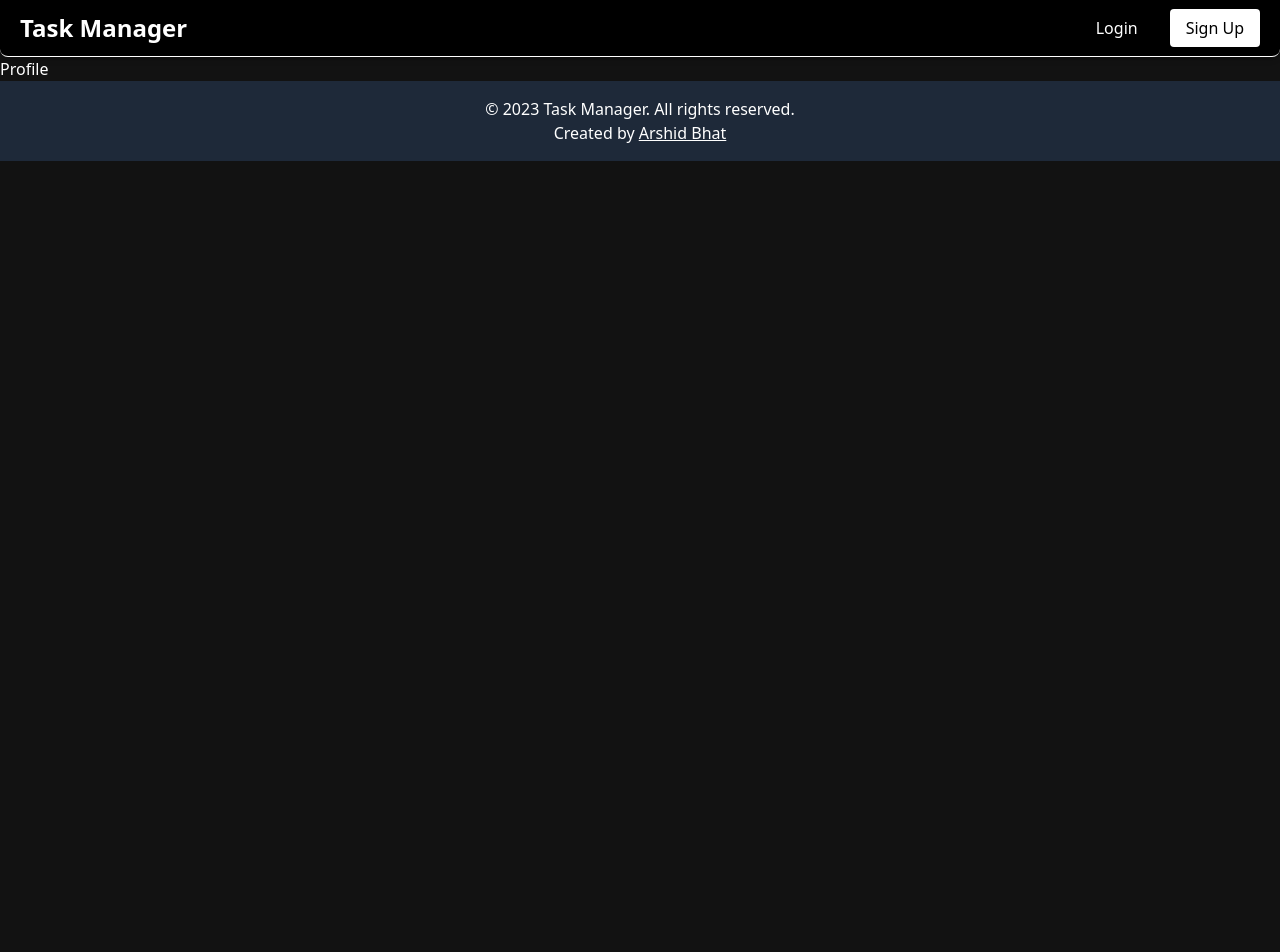
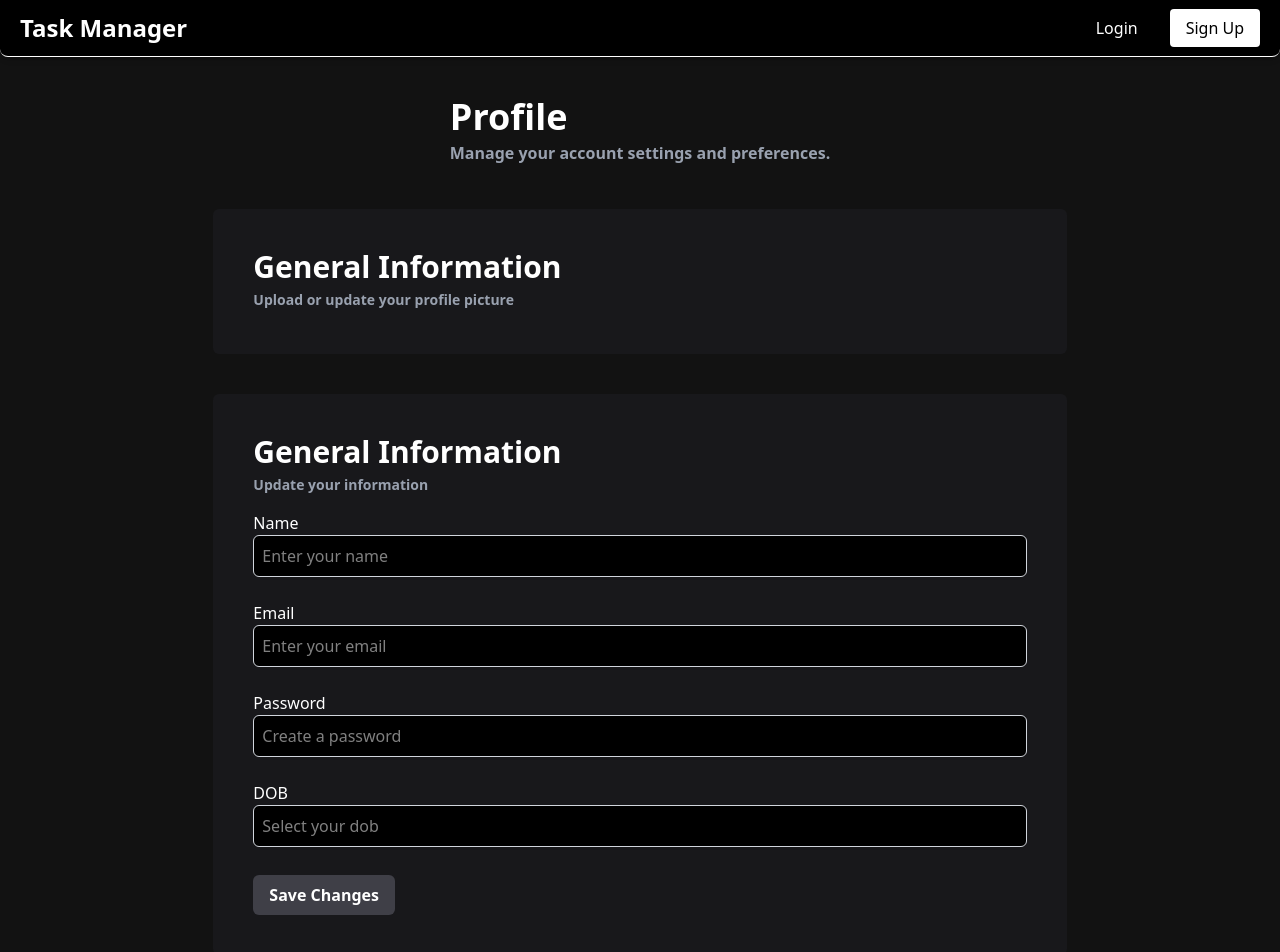
Before and after one commit to bhatarshid/task-manager-app, a React (Vite) app in the folder task-manager-client/: page /profile in a window 1280 px wide. Shown: the top 952 px of the page. Before the commit the page ends 800 px from the top, so only its background shows below. Built offline with nearby package versions, Linux system fonts and the light colour scheme.

Commit message:
date and profile

```diff
--- a/task-manager-client/package.json
+++ b/task-manager-client/package.json
@@ -11,10 +11,13 @@
   },
   "dependencies": {
     "@tailwindcss/vite": "^4.1.3",
+    "date-fns": "^4.1.0",
     "lucide-react": "^0.488.0",
     "react": "^19.0.0",
+    "react-day-picker": "^9.6.7",
     "react-dom": "^19.0.0",
     "react-hot-toast": "^2.5.2",
+    "react-modal": "^3.16.3",
     "react-router-dom": "^7.5.0",
     "tailwindcss": "^4.1.3"
   },
--- a/task-manager-client/src/main.jsx
+++ b/task-manager-client/src/main.jsx
@@ -6,6 +6,7 @@ import { BrowserRouter as Router, Route } from 'react-router-dom';
 import { Toaster } from 'react-hot-toast'
 import Navbar from './components/navbar.jsx';
 import Footer from './components/footer.jsx';
+import 'react-day-picker/dist/style.css'
 
 createRoot(document.getElementById('root')).render(
   <StrictMode>
--- a/task-manager-client/src/pages/Profile.jsx
+++ b/task-manager-client/src/pages/Profile.jsx
@@ -1,8 +1,139 @@
-import React from 'react'
+import { format } from 'date-fns';
+import React, { useState } from 'react'
+import { DayPicker } from 'react-day-picker';
+import Modal from "react-modal";
+
+Modal.setAppElement("#root");
 
 const Profile = () => {
+  const [modalIsOpen, setModalIsOpen] = useState(false);
+  const [selectedDay, setSelectedDay] = useState(null)
+  const [showCalendar, setShowCalendar] = useState(false)
+
+  const [formData, setFormData] = useState({
+    name: '',
+    email: '',
+    password: '',
+    dob: ''
+  })
+
+  const handleChange = (e, isDate=false) => {
+    if (isDate) {
+      const formattedDate = format(e, 'yyyy-MM-dd')
+      setSelectedDay(e)
+      setFormData((prev) => ({
+        ...prev,
+        dob: formattedDate
+      }))
+      setShowCalendar(false)
+    } else {
+      const { name, value } = e.target
+      setFormData((prev) => ({
+        ...prev,
+        [name]: value
+      }))
+    }
+  }
+
+  const handleSubmit = (e) => {
+    e.preventDefault()
+    console.log(formData)
+  }
+
   return (
-    <div>Profile</div>
+    <div className='flex flex-col items-center justify-center min-h-screen'>
+      <div className='my-10'>
+        <h1 className='text-2xl sm:text-3xl md:text-4xl font-bold'>Profile</h1>
+        <p className='text-[12px] md:text-[16px] text-gray-400 font-semibold my-1 text-justify'>Manage your account settings and preferences.</p>
+      </div>
+      <div className='flex flex-col bg-[#18181B] w-2/3 rounded-md p-6 sm:p-10 mb-10'>
+        <h1 className='text-xl sm:text-2xl md:text-3xl font-bold'>General Information</h1>
+        <p className='text-[10px] md:text-[14px] text-gray-400 font-semibold my-1 text-justify'>Upload or update your profile picture</p>
+      </div>
+      <div className='flex flex-col bg-[#18181B] w-2/3 rounded-md p-6 sm:p-10 mb-10'>
+        <h1 className='text-xl sm:text-2xl md:text-3xl font-bold'>General Information</h1>
+        <p className='text-[10px] md:text-[14px] text-gray-400 font-semibold my-1 text-justify'>Update your information</p>
+        <form onSubmit={handleSubmit}>
+          <p className='w-1/3 mt-3'>Name</p>
+          <input
+            type='text'
+            name='name'
+            placeholder='Enter your name'
+            value={formData.name}
+            onChange={handleChange}
+            className='border border-gray-300 rounded-md p-2 mb-3 w-full bg-black'
+          />
+          <p className='w-1/3 mt-3'>Email</p>
+          <input
+            type='text'
+            name='email'
+            placeholder='Enter your email'
+            value={formData.email}
+            onChange={handleChange}
+            className='border border-gray-300 rounded-md p-2 mb-3 w-full bg-black'
+          />
+          <p className='w-1/3 mt-3'>Password</p>
+          <input
+            type='password'
+            name='password'
+            placeholder='Create a password'
+            value={formData.password}
+            onChange={handleChange}
+            className='border border-gray-300 rounded-md p-2 mb-3 w-full bg-black'
+          />
+          <p className='w-1/3 mt-3'>DOB</p>
+          <input
+            type='text'
+            name='dob'
+            placeholder='Select your dob'
+            value={formData.dob}
+            onClick={() => setShowCalendar(!showCalendar)}
+            readOnly
+            className='border border-gray-300 rounded-md p-2 mb-3 w-full bg-black'
+          />
+          {showCalendar && (
+            <div className="mb-4 border border-gray-300 rounded-md bg-black p-2 z-50 w-fit absolute">
+              <DayPicker
+                mode="single"
+                selected={selectedDay}
+                onSelect={(date) => handleChange(date, true)}
+              />
+            </div>
+          )}
+          <button type='submit' className='bg-zinc-700 hover:bg-zinc-600 text-white font-semibold py-2 px-4 rounded-md mt-4 cursor-pointer'>Save Changes</button>
+        </form>
+      </div>
+      <div className='flex flex-col bg-[#18181B] w-2/3 rounded-md p-6 sm:p-10 mb-10 border-[0.5px] border-red-900/30'>
+        <h3 className='text-red-500 text-xl sm:text-2xl md:text-3xl font-bold'>Danger Zone</h3>
+        <p className='text-[10px] md:text-[14px] text-gray-400 font-semibold my-1 text-justify'>Irreversible and destructive actions</p>
+        <hr className='border-1 text-zinc-800'/>
+        <h4 className='text-lg sm:text-xl md:text-2xl font-bold my-2'>Delete Account</h4>
+        <p className='text-[10px] md:text-[14px] text-gray-400 font-semibold my-1 text-justify'>Permanently delete your account and all associated data. Once you delete your account, there is no going back. Please be certain.</p>
+        <button onClick={() => setModalIsOpen(true)} className='bg-red-800 hover:bg-red-600 text-white font-semibold py-2 px-4 rounded-md mt-4 cursor-pointer'>Delete Account</button>
+
+        <Modal
+          isOpen={modalIsOpen}
+          onRequestClose={() => setModalIsOpen(false)}
+          className="w-[90%] md:w-[500px] bg-[#18181B] bg-opacity-50 p-6 rounded-lg shadow-lg mx-auto mt-20 outline-none"
+          overlayClassName="fixed inset-0 bg-black bg-opacity-20 flex justify-center items-start z-50"
+        >
+          <h2 className='text-red-500 text-xl sm:text-2xl md:text-3xl font-bold'>Delete Account</h2>
+          <p className="mb-4 text-gray-200">This action is Irreversible. Are you sure...</p>
+          <button
+            onClick={() => setModalIsOpen(false)}
+            className="bg-red-500 text-white px-4 py-2 rounded mr-2 cursor-pointer"
+          >
+            Delete
+          </button>
+          <button
+            onClick={() => setModalIsOpen(false)}
+            className="bg-black text-white px-4 py-2 rounded cursor-pointer"
+          >
+            Cancel
+          </button>
+        </Modal>
+      </div>
+    </div>
   )
 }
 
--- a/task-manager-client/src/pages/Signup.jsx
+++ b/task-manager-client/src/pages/Signup.jsx
@@ -1,7 +1,12 @@
 import React, { useState } from 'react'
 import { Link } from 'react-router-dom'
+import { DayPicker } from 'react-day-picker'
+import { format } from 'date-fns'
 
 const Signup = () => {
+  const [selectedDay, setSelectedDay] = useState(null)
+  const [showCalendar, setShowCalendar] = useState(false)
+
   const [formData, setFormData] = useState({
     name: '',
     email: '',
@@ -9,12 +14,22 @@ const Signup = () => {
     dob: ''
   })
 
-  const handleChange = (e) => {
-    const { name, value } = e.target
-    setFormData((prev) => ({
-      ...prev,
-      [name]: value
-    }))
+  const handleChange = (e, isDate=false) => {
+    if (isDate) {
+      const formattedDate = format(e, 'yyyy-MM-dd')
+      setSelectedDay(e)
+      setFormData((prev) => ({
+        ...prev,
+        dob: formattedDate
+      }))
+      setShowCalendar(false)
+    } else {
+      const { name, value } = e.target
+      setFormData((prev) => ({
+        ...prev,
+        [name]: value
+      }))
+    }
   }
 
   const handleSubmit = (e) => {
@@ -61,11 +76,21 @@ const Signup = () => {
             <input
               type='text'
               name='dob'
-              placeholder='Enter your dob'
+              placeholder='Select your dob'
               value={formData.dob}
-              onChange={handleChange}
+              onClick={() => setShowCalendar(!showCalendar)}
+              readOnly
               className='border border-gray-300 rounded-md p-2 mb-3 w-full bg-black'
             />
+            {showCalendar && (
+              <div className="mb-4 border border-gray-300 rounded-md bg-black p-2 z-50 w-fit absolute">
+                <DayPicker
+                  mode="single"
+                  selected={selectedDay}
+                  onSelect={(date) => handleChange(date, true)}
+                />
+              </div>
+            )}
             <button className='w-full mt-4'>
               <p className='text-black px-2 py-2 bg-white rounded-md'>Create account</p>
             </button>
```
Also changed, not shown: 1 other file (tests, documents, lock files or other folders).
